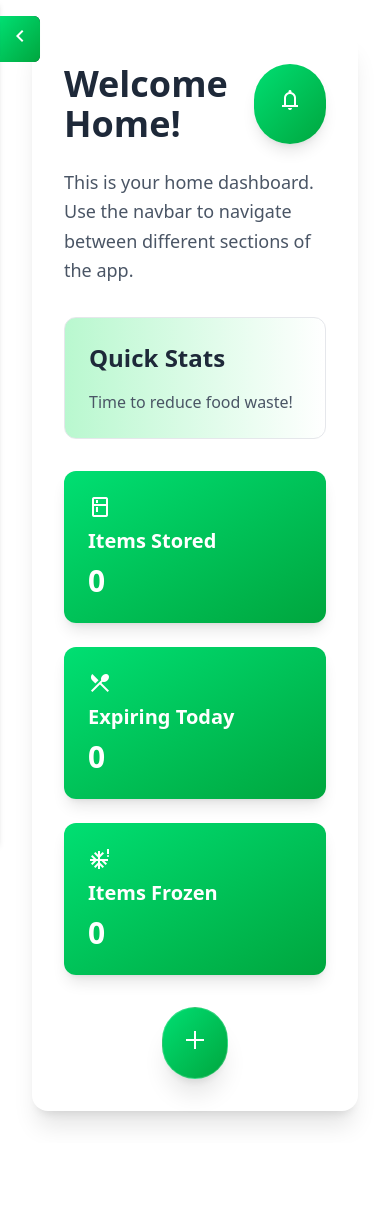
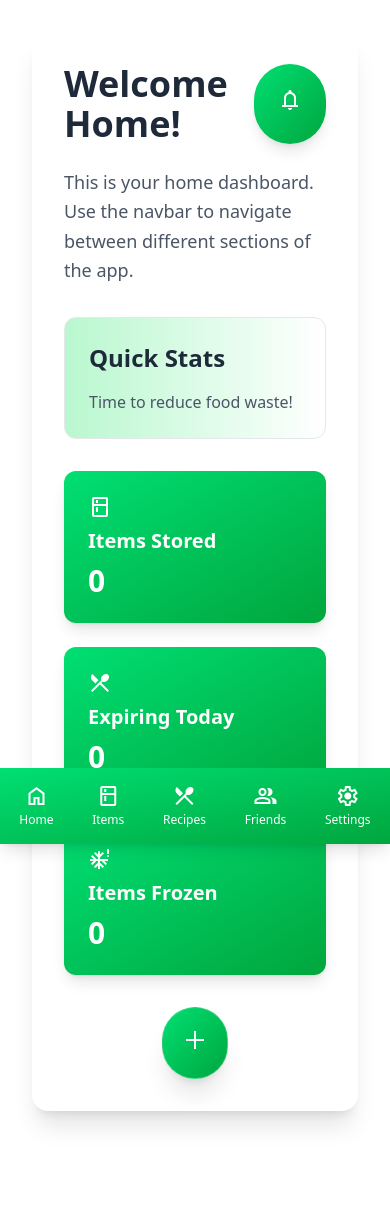
Before and after one commit to angushay42/Group-4, a Django app: page /dashboard in a window 390 px wide. Before the commit the page ends 1126 px from the top, so only its background shows below. Run offline with Django 5.2, Linux system fonts and the light colour scheme; a user stored in the database is signed in; data comes from the database, SQL or seed files in the repository; data that the repository does not hold is empty; some libraries are stand-ins or nearby versions.

Commit message:
Made it so the navbar is on the bottom when on mobile

```diff
--- a/src/Users/static/css/dist/styles.css
+++ b/src/Users/static/css/dist/styles.css
@@ -21,6 +21,8 @@
     --spacing: 0.25rem;
     --container-sm: 24rem;
     --container-6xl: 72rem;
+    --text-xs: 0.75rem;
+    --text-xs--line-height: calc(1 / 0.75);
     --text-sm: 0.875rem;
     --text-sm--line-height: calc(1.25 / 0.875);
     --text-base: 1rem;
@@ -42,6 +44,7 @@
     --font-weight-bold: 700;
     --leading-relaxed: 1.625;
     --radius-md: 0.375rem;
+    --radius-lg: 0.5rem;
     --radius-xl: 0.75rem;
     --radius-2xl: 1rem;
     --radius-3xl: 1.5rem;
@@ -231,6 +234,9 @@
   .right-6 {
     right: calc(var(--spacing) * 6);
   }
+  .bottom-0 {
+    bottom: calc(var(--spacing) * 0);
+  }
   .bottom-6 {
     bottom: calc(var(--spacing) * 6);
   }
@@ -378,11 +384,17 @@
   .items-start {
     align-items: flex-start;
   }
+  .justify-around {
+    justify-content: space-around;
+  }
   .justify-between {
     justify-content: space-between;
   }
   .justify-center {
     justify-content: center;
+  }
+  .gap-1 {
+    gap: calc(var(--spacing) * 1);
   }
   .gap-2 {
     gap: calc(var(--spacing) * 2);
@@ -411,6 +423,9 @@
   }
   .rounded-full {
     border-radius: calc(infinity * 1px);
+  }
+  .rounded-lg {
+    border-radius: var(--radius-lg);
   }
   .rounded-xl {
     border-radius: var(--radius-xl);
@@ -503,6 +518,9 @@
   .px-2 {
     padding-inline: calc(var(--spacing) * 2);
   }
+  .px-3 {
+    padding-inline: calc(var(--spacing) * 3);
+  }
   .px-4 {
     padding-inline: calc(var(--spacing) * 4);
   }
@@ -512,11 +530,17 @@
   .py-1 {
     padding-block: calc(var(--spacing) * 1);
   }
+  .py-2 {
+    padding-block: calc(var(--spacing) * 2);
+  }
   .py-3 {
     padding-block: calc(var(--spacing) * 3);
   }
   .py-4 {
     padding-block: calc(var(--spacing) * 4);
+  }
+  .pb-20 {
+    padding-bottom: calc(var(--spacing) * 20);
   }
   .text-center {
     text-align: center;
@@ -552,6 +576,10 @@
   .text-xl {
     font-size: var(--text-xl);
     line-height: var(--tw-leading, var(--text-xl--line-height));
+  }
+  .text-xs {
+    font-size: var(--text-xs);
+    line-height: var(--tw-leading, var(--text-xs--line-height));
   }
   .leading-relaxed {
     --tw-leading: var(--leading-relaxed);
@@ -716,6 +744,16 @@
   .sm\:block {
     @media (width >= 40rem) {
       display: block;
+    }
+  }
+  .md\:block {
+    @media (width >= 48rem) {
+      display: block;
+    }
+  }
+  .md\:hidden {
+    @media (width >= 48rem) {
+      display: none;
     }
   }
   .md\:w-72 {
--- a/src/Users/templates/dashboard_base.html
+++ b/src/Users/templates/dashboard_base.html
@@ -10,7 +10,7 @@
     <link href="https://fonts.googleapis.com/css2?family=Material+Symbols+Outlined" rel="stylesheet">
 </head>
 
-<body>
+<body class="pb-20 mb:pb-0">
 {% include 'expiry/sidebar.html'%}
 
 
--- a/src/expiry/templates/expiry/sidebar.html
+++ b/src/expiry/templates/expiry/sidebar.html
@@ -1,9 +1,9 @@
 {% load static %}
 
-
+<!-- Desktop Sidebar -->
 <nav
         id="sidebar"
-        class="fixed top-0 left-0 h-full bg-gradient-to-br from-green-400 to-green-600 text-white p-10 shadow-md w-64 md:w-72 lg:w-80 -translate-x-full transition-transform duration-300 ease-in-out origin-left z-[1000]"
+        class="hidden md:block fixed top-0 left-0 h-full bg-gradient-to-br from-green-400 to-green-600 text-white p-10 shadow-md w-64 md:w-72 lg:w-80 -translate-x-full transition-transform duration-300 ease-in-out origin-left z-[1000]"
 >
     <div class="mb-8 flex-row">
         <img
@@ -15,46 +15,51 @@
     </div>
 
     <ul class="flex flex-col gap-10">
-        <li class="sm:block">
-            <a
+        <li>
+
             href="/dashboard"
-                    class="glass rounded-xl px-6 py-3 flex items-center gap-3 shadow-2xl transition-all duration-300 ease-out hover:shadow-xl hover:-translate-y-0.5 active:translate-y-0"
+            class="glass rounded-xl px-6 py-3 flex items-center gap-3 shadow-2xl transition-all duration-300 ease-out
+            hover:shadow-xl hover:-translate-y-0.5 active:translate-y-0"
             >
             <div class="material-symbols-outlined text-5xl mb-2">home</div>
             Home
             </a>
         </li>
-        <li class="sm:block">
-            <a
+        <li>
+
             href="#"
-                    class="glass rounded-xl px-6 py-3 flex items-center gap-3 shadow-2xl transition-all duration-300 ease-out hover:shadow-xl hover:-translate-y-0.5 active:translate-y-0"
+            class="glass rounded-xl px-6 py-3 flex items-center gap-3 shadow-2xl transition-all duration-300 ease-out
+            hover:shadow-xl hover:-translate-y-0.5 active:translate-y-0"
             >
             <div class="material-symbols-outlined text-5xl mb-2">kitchen</div>
             My Items
             </a>
         </li>
-        <li class="sm:block">
-            <a
+        <li>
+
             href="#"
-                    class="glass rounded-xl px-6 py-3 flex items-center gap-3 shadow-2xl transition-all duration-300 ease-out hover:shadow-xl hover:-translate-y-0.5 active:translate-y-0"
+            class="glass rounded-xl px-6 py-3 flex items-center gap-3 shadow-2xl transition-all duration-300 ease-out
+            hover:shadow-xl hover:-translate-y-0.5 active:translate-y-0"
             >
             <div class="material-symbols-outlined text-5xl mb-2">local_dining</div>
             Recipes
             </a>
         </li>
-        <li class="sm:block">
-            <a
+        <li>
+
             href="#"
-                    class="glass rounded-xl px-6 py-3 flex items-center gap-3 shadow-2xl transition-all duration-300 ease-out hover:shadow-xl hover:-translate-y-0.5 active:translate-y-0"
+            class="glass rounded-xl px-6 py-3 flex items-center gap-3 shadow-2xl transition-all duration-300 ease-out
+            hover:shadow-xl hover:-translate-y-0.5 active:translate-y-0"
             >
             <div class="material-symbols-outlined text-5xl mb-2">group</div>
             Friends
             </a>
         </li>
-        <li class="sm:block">
-            <a
+        <li>
+
             href="#"
-                    class="glass rounded-xl px-6 py-3 flex items-center gap-3 shadow-2xl transition-all duration-300 ease-out hover:shadow-xl hover:-translate-y-0.5 active:translate-y-0"
+            class="glass rounded-xl px-6 py-3 flex items-center gap-3 shadow-2xl transition-all duration-300 ease-out
+            hover:shadow-xl hover:-translate-y-0.5 active:translate-y-0"
             >
             <div class="material-symbols-outlined text-5xl mb-2">settings</div>
             Settings
@@ -71,18 +76,54 @@
     </button>
 </nav>
 
-<!-- Menu Button (when sidebar is closed) -->
+<!-- Desktop Menu Button -->
 <button
         id="menuBtn"
         onclick="toggleSidebar()"
-        class="fixed top-4 left-0 bg-gray-800 text-white p-2 rounded-r-md z-10"
+        class="hidden md:block fixed top-4 left-0 bg-gray-800 text-white p-2 rounded-r-md z-10"
 >
     <span class="material-symbols-outlined">menu</span>
 </button>
 
+<!-- Mobile Bottom Navigation -->
+<nav class="md:hidden fixed bottom-0 left-0 right-0 bg-gradient-to-br from-green-400 to-green-600 text-white shadow-lg z-[1000]">
+    <ul class="flex justify-around items-center py-2">
+        <li>
+            <a href="/dashboard"
+               class="flex flex-col items-center gap-1 py-2 px-3 transition-all hover:bg-white/20 rounded-lg">
+                <span class="material-symbols-outlined text-3xl">home</span>
+                <span class="text-xs">Home</span>
+            </a>
+        </li>
+        <li>
+            <a href="#" class="flex flex-col items-center gap-1 py-2 px-3 transition-all hover:bg-white/20 rounded-lg">
+                <span class="material-symbols-outlined text-3xl">kitchen</span>
+                <span class="text-xs">Items</span>
+            </a>
+        </li>
+        <li>
+            <a href="#" class="flex flex-col items-center gap-1 py-2 px-3 transition-all hover:bg-white/20 rounded-lg">
+                <span class="material-symbols-outlined text-3xl">local_dining</span>
+                <span class="text-xs">Recipes</span>
+            </a>
+        </li>
+        <li>
+            <a href="#" class="flex flex-col items-center gap-1 py-2 px-3 transition-all hover:bg-white/20 rounded-lg">
+                <span class="material-symbols-outlined text-3xl">group</span>
+                <span class="text-xs">Friends</span>
+            </a>
+        </li>
+        <li>
+            <a href="#" class="flex flex-col items-center gap-1 py-2 px-3 transition-all hover:bg-white/20 rounded-lg">
+                <span class="material-symbols-outlined text-3xl">settings</span>
+                <span class="text-xs">Settings</span>
+            </a>
+        </li>
+    </ul>
+</nav>
+
 <script>
     let isSidebarOpen = false;
-    let isMobile = window.innerWidth < 768;
 
     function toggleSidebar() {
         const sidebar = document.getElementById('sidebar');
@@ -104,36 +145,18 @@
         }
     }
 
-    function checkMobile() {
-        isMobile = window.innerWidth < 768;
-        const logo = document.getElementById('logo');
-        const sidebar = document.getElementById('sidebar');
-
-        if (isMobile) {
-            logo.classList.remove('max-w-[8vw]', 'max-h-[8vw]');
-            logo.classList.add('max-w-[16vw]', 'max-h-[16vw]');
-            sidebar.classList.remove('md:w-72', 'lg:w-80');
-            sidebar.classList.add('w-64');
-        } else {
-            logo.classList.remove('max-w-[16vw]', 'max-h-[16vw]');
-            logo.classList.add('max-w-[8vw]', 'max-h-[8vw]');
-            sidebar.classList.add('md:w-72', 'lg:w-80');
-        }
-    }
-
-    window.addEventListener('resize', checkMobile);
-    checkMobile();
-
     // Store sidebar state in sessionStorage
     window.addEventListener('beforeunload', () => {
         sessionStorage.setItem('sidebarOpen', isSidebarOpen);
     });
 
-    // Restore sidebar state on page load
+    // Restore sidebar state on page load (desktop only)
     window.addEventListener('load', () => {
-        const savedState = sessionStorage.getItem('sidebarOpen');
+        if (window.innerWidth >= 768) {
+            const savedState = sessionStorage.getItem('sidebarOpen');x
             if (savedState === 'true') {
                 toggleSidebar();
             }
+        }
     });
 </script>
```
Lines whose indentation alone changed are shown as unchanged.
